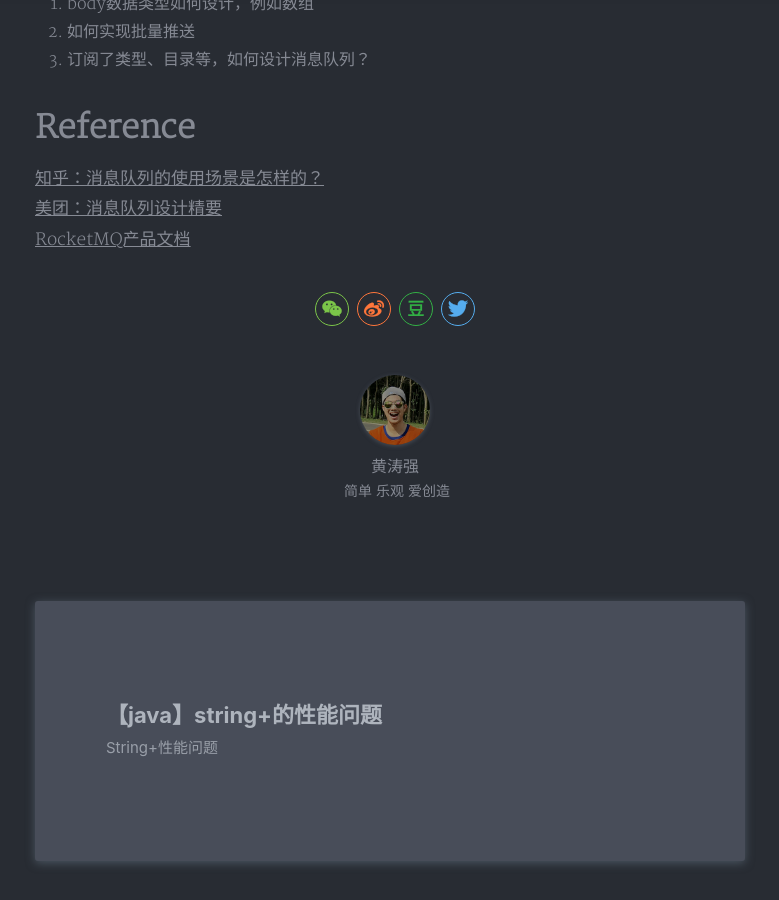
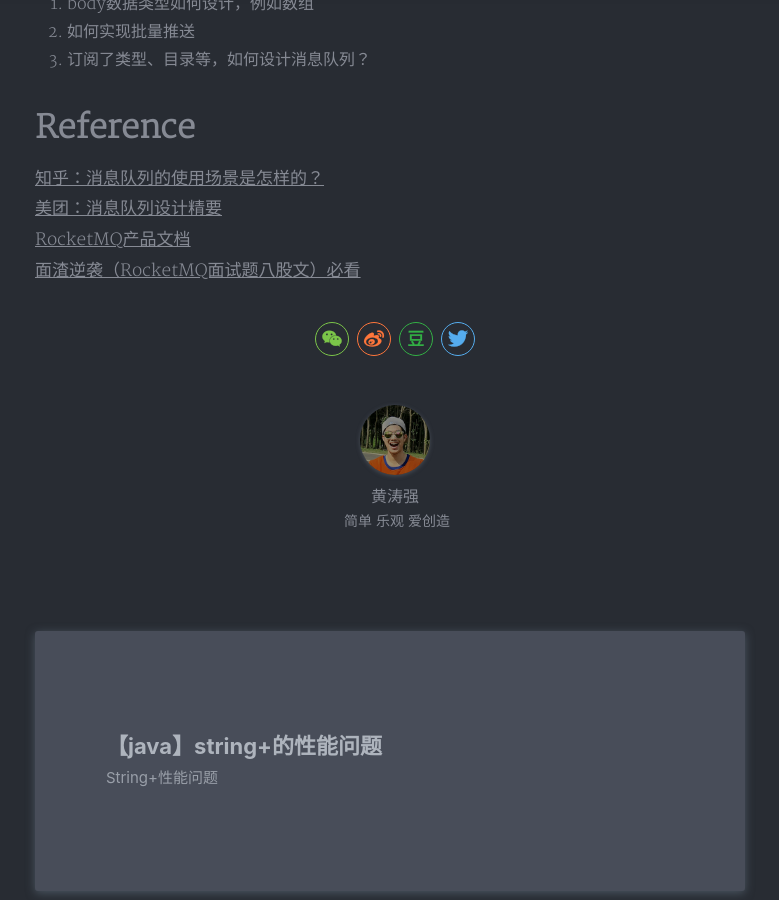
Before and after one commit to hugoTQ/hugoTQ.github.io, a Jekyll site: the page built from _posts/2023-05-05-【Java】【消息队列】消息队列的使用场景.md, in a window 1280 px wide and 900 px high, scrolled down 1558 px. Shown: the whole window, without its empty margins (245-1024 px from the left). Built offline with Jekyll 4.4.1, drawn with Linux system fonts in a browser that asks for light colours; nearby versions of some CDN libraries; our own code applies the rules of GitHub Pages for plain Markdown files; a style sheet for code colours, icons or effects is not loaded.

Commit message:
Update 2023-05-05-【Java】【消息队列】消息队列的使用场景.md

```diff
--- a/_posts/2023-05-05-【Java】【消息队列】消息队列的使用场景.md
+++ b/_posts/2023-05-05-【Java】【消息队列】消息队列的使用场景.md
@@ -35,3 +35,4 @@
 [知乎：消息队列的使用场景是怎样的？](https://www.zhihu.com/question/34243607)
 [美团：消息队列设计精要](https://tech.meituan.com/2016/07/01/mq-design.html)
 [RocketMQ产品文档](https://help.aliyun.com/product/29530.html?spm=a2c4g.440186.0.0.277029eco9tChl)
+[面渣逆袭（RocketMQ面试题八股文）必看](https://gitee.com/chenjiabing666/java-family/blob/master/docs/sanfene/rocketmq.md)
```
